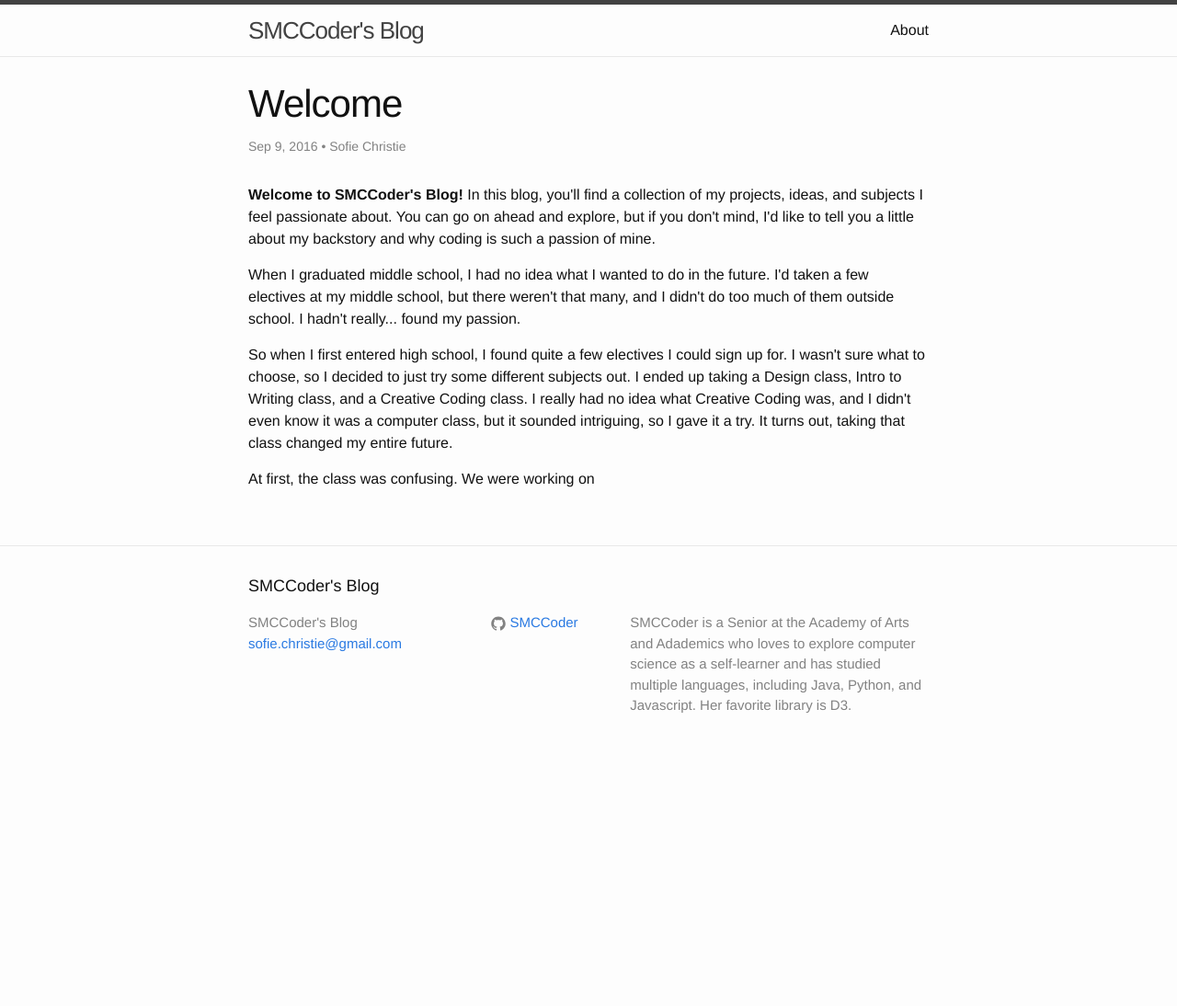
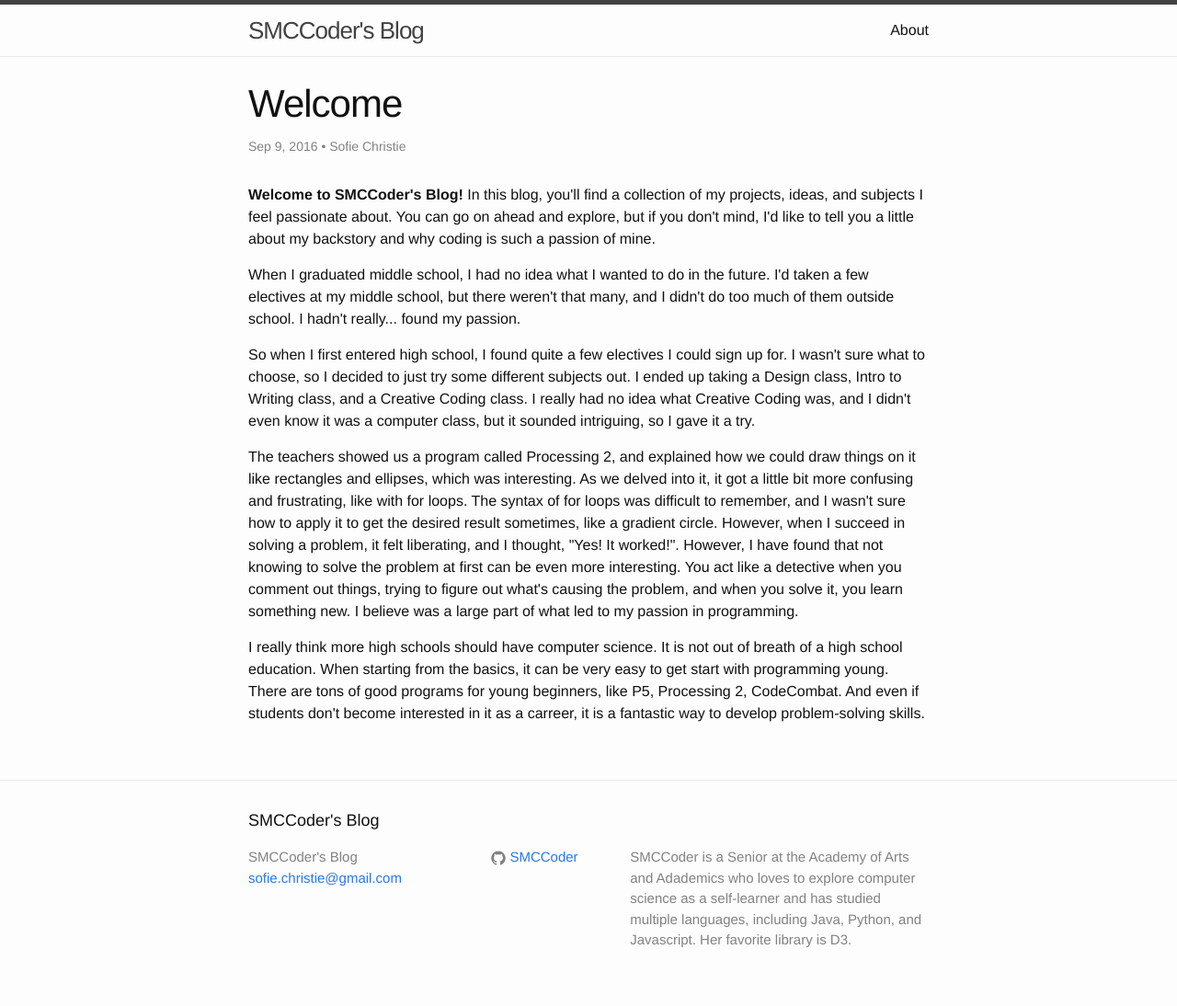
Before and after one commit to SMCCoder/SMCCoder.github.io, a Jekyll site: the page built from _posts/2016-09-09-welcome.html, in a window 1280 px wide. Shown: the whole page at 92% size. Built offline with Jekyll 4.4.1, drawn with Linux system fonts in a browser that asks for light colours; before the commit the page ends 900 px from its top, so only the background shows below that.

Commit message:
finished welcome post and added image for about page

```diff
--- a/_posts/2016-09-09-welcome.html
+++ b/_posts/2016-09-09-welcome.html
@@ -20,8 +20,26 @@ author: Sofie Christie
   sure what to choose, so I decided to just try some different subjects out. I ended up taking a Design
   class, Intro to Writing class, and a Creative Coding class. I really had no idea what Creative Coding
   was, and I didn't even know it was a computer class, but it sounded intriguing, so I gave it a try.
-  It turns out, taking that class changed my entire future.
 </p>
 <p>
-  At first, the class was confusing. We were working on
+  The teachers showed us a program called Processing 2, and explained how we could draw things on it like
+  rectangles and ellipses, which was interesting. As we delved into it, it got a little bit more
+  confusing and frustrating, like with for loops. The syntax of for loops was difficult to remember, and I
+  wasn't sure how to apply it to get the desired result sometimes, like a gradient circle. However, when I
+  succeed in solving a problem, it felt liberating, and I thought, "Yes! It worked!".
+  However, I have found that not knowing to solve the problem at first can be even more interesting. You act
+  like a detective when you comment out things, trying to figure out what's causing the problem, and when you
+  solve it, you learn something new. I believe was a large part of what led to my passion in programming.
 </p>
+<!--<p>
+  When my mom found about a local internship program called Aprentices in Science and Engineering, she immdiately
+  suggested I apply for it, as there was a good oppurtunity nearby for learning coding. I was kind of nervous,
+  as it would be a very large commitment, but I went ahead and applied. Later, to my amazement, I was accepted.
+</p>
+-->
+<p>
+  I really think more high schools should have computer science. It is not out of breath of a high school
+  education. When starting from the basics, it can be very easy to get start with programming young. There
+  are tons of good programs for young beginners, like P5, Processing 2, CodeCombat. And even if students don't
+  become interested in it as a carreer, it is a fantastic way to develop problem-solving skills.
+</p>
--- a/css/main.scss
+++ b/css/main.scss
@@ -48,6 +48,11 @@ iframe {
   -ms-transform-origin: top left;
   transform-origin: top left;
 }
+img.profile-pic {
+  border-radius: 100%;
+  width: 5em;
+  height: 5em;
+}
 
 // Using media queries with like this:
 // @include media-query($on-palm) {
```
Also changed, not shown: about.html (added, +7 -0 lines), about.md (deleted, +0 -11 lines), README.md, assets/profile-pic.JPG (added).
